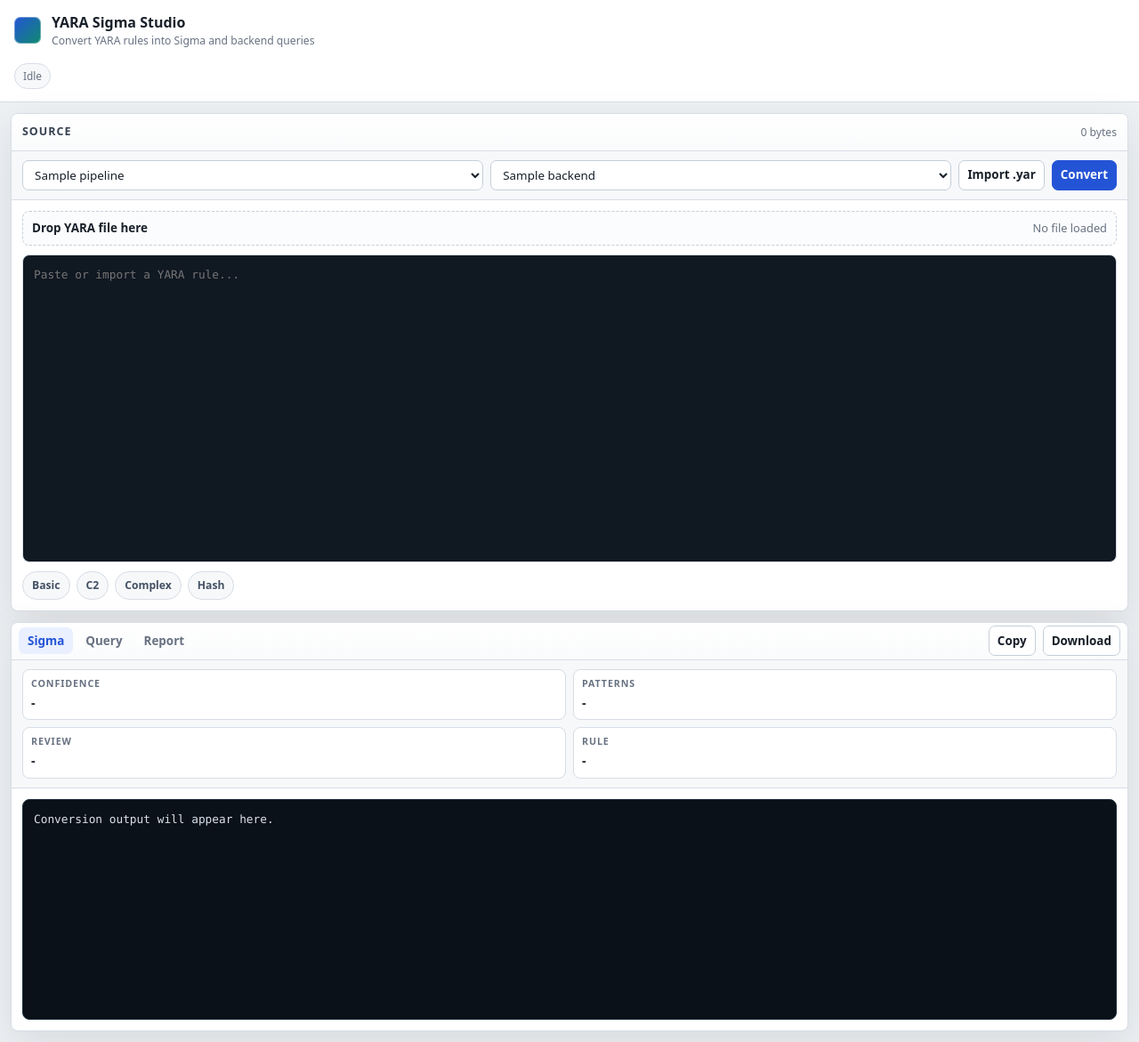
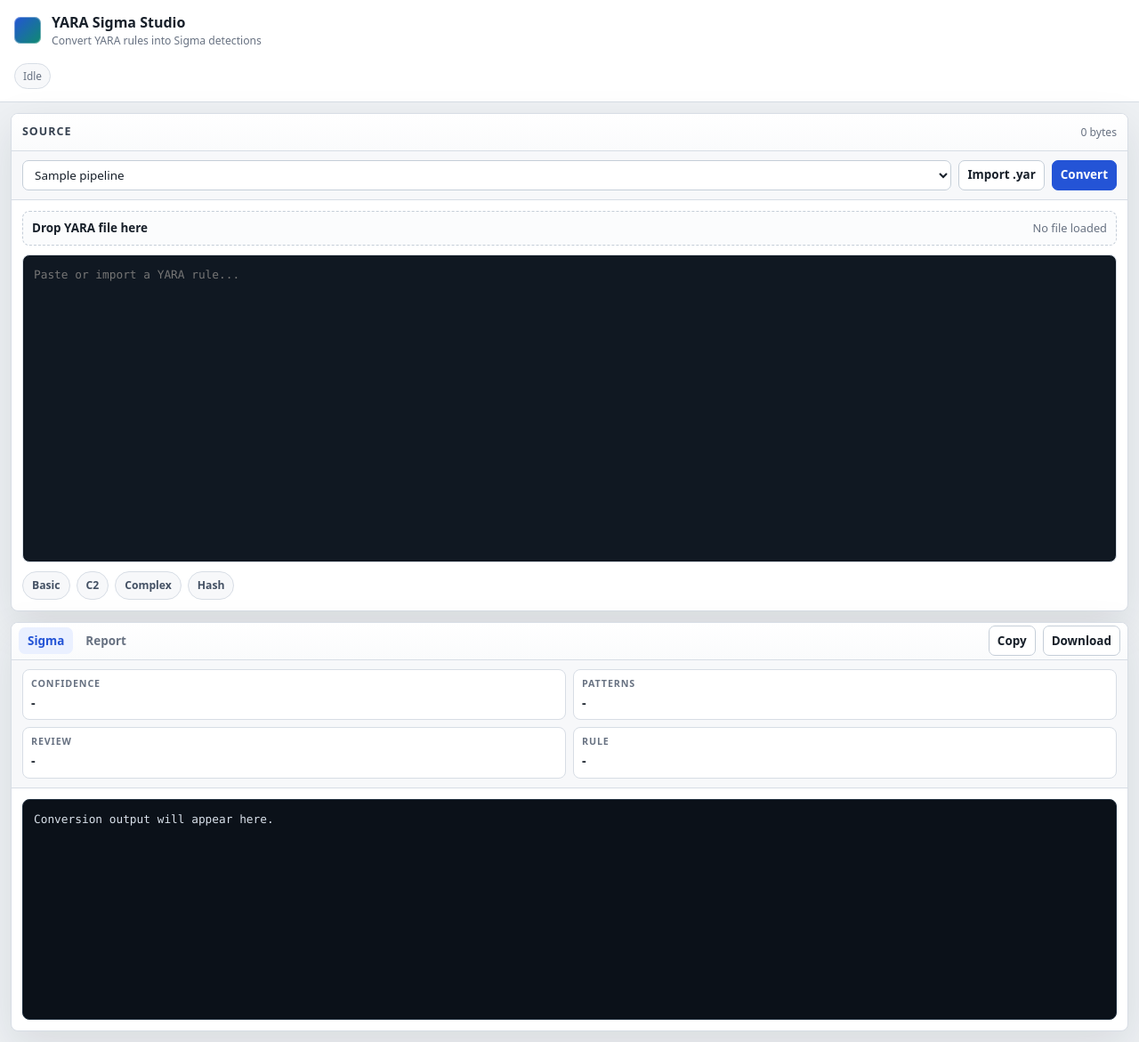
Before and after one commit to wahidhendrawan/yara-sigma-webui, a Flask app: template templates/index.html in a window 1280 px wide. Shown: the whole page at 89% size. Run offline with Flask 3, Linux system fonts and the light colour scheme; the template is opened without the code that fills it: most values are stand-ins (such as "Sample title", 1, 10 or a date in 2020).

Commit message:
Focus web app on YARA to Sigma only

```diff
--- a/app.py
+++ b/app.py
@@ -1,7 +1,7 @@
 """Flask web UI for yar2sig.
 
-Serves a single-page converter. POST /api/convert returns the Sigma
-rule (YAML), conversion report, and native queries for all backends.
+Serves a single-page YARA to Sigma converter. POST /api/convert returns
+the Sigma rule (YAML), conversion report, and quality metadata.
 """
 
 from __future__ import annotations
@@ -10,9 +10,7 @@ import yaml
 from flask import Flask, jsonify, render_template, request
 
 from yar2sig import (
-    BACKENDS,
     available_pipelines,
-    generate_query,
     load_mapping,
 )
 from yar2sig.emitter import emit_sigma
@@ -33,13 +31,12 @@ def index():
     return render_template(
         "index.html",
         pipelines=available_pipelines(),
-        backends={k: v[0] for k, v in BACKENDS.items()},
     )
 
 
 @app.route("/healthz")
 def healthz():
-    return jsonify(status="ok", pipelines=available_pipelines(), backends=list(BACKENDS))
+    return jsonify(status="ok", pipelines=available_pipelines())
 
 
 @app.route("/api/convert", methods=["POST"])
@@ -53,23 +50,18 @@ def api_convert():
 
     text = (data.get("rule") or "").strip()
     pipeline = data.get("pipeline") or "sysmon"
-    backend = data.get("backend") or "splunk"
     if not text:
         return _error("No YARA rule provided", 400)
     if pipeline not in available_pipelines():
         return _error("Unknown mapping pipeline", 400, available=available_pipelines())
-    if backend not in BACKENDS:
-        return _error("Unknown backend", 400, available=list(BACKENDS))
 
     try:
         parsed = parse_yara_rule(text)
         rule, report = emit_sigma(parsed, load_mapping(pipeline))
         sigma_yaml = yaml.safe_dump(rule, sort_keys=False, allow_unicode=True)
-        query = generate_query(backend, rule, parsed.get("strings", []))
         return jsonify(
             sigma=sigma_yaml,
             report=report,
-            query=query,
             quality=rule.get("x_yar2sig", {}),
             parsed={
                 "name": parsed["name"],
--- a/templates/index.html
+++ b/templates/index.html
@@ -32,7 +32,7 @@ button{cursor:pointer}
 .panelHead{height:42px;border-bottom:1px solid var(--line);display:flex;align-items:center;justify-content:space-between;padding:0 12px;gap:10px;background:linear-gradient(180deg,#fff,#fafbfc)}
 .panelTitle{font-size:.78rem;font-weight:800;text-transform:uppercase;letter-spacing:.08em;color:#364150}
 .counter{font-size:.76rem;color:var(--muted);white-space:nowrap}
-.toolbar{padding:10px 12px;border-bottom:1px solid var(--line);display:grid;grid-template-columns:minmax(0,1fr) minmax(0,1fr) auto auto;gap:8px;background:var(--surface2)}
+.toolbar{padding:10px 12px;border-bottom:1px solid var(--line);display:grid;grid-template-columns:minmax(0,1fr) auto auto;gap:8px;background:var(--surface2)}
 select,.btn{height:34px;border:1px solid var(--line2);border-radius:7px;background:#fff;color:var(--ink);padding:0 9px;font-size:.84rem}
 select:focus,.btn:focus,textarea:focus{outline:2px solid rgba(36,84,214,.22);outline-offset:1px}
 .btn{font-weight:750;white-space:nowrap}
@@ -66,7 +66,7 @@ textarea{width:100%;min-height:0;height:100%;resize:none;border:1px solid var(--
   .workspace{height:auto;min-height:calc(100dvh - 64px);grid-template-columns:1fr;padding:12px}
   .panel{min-height:460px}
   .panel:first-child{min-height:560px}
-  .toolbar{grid-template-columns:1fr 1fr auto auto}
+  .toolbar{grid-template-columns:1fr auto auto}
   .summary{grid-template-columns:1fr 1fr}
 }
 @media(min-width:1281px){
@@ -93,7 +93,7 @@ textarea{width:100%;min-height:0;height:100%;resize:none;border:1px solid var(--
       <div class="mark"></div>
       <div>
         <h1>YARA Sigma Studio</h1>
-        <p>Convert YARA rules into Sigma and backend queries</p>
+        <p>Convert YARA rules into Sigma detections</p>
       </div>
     </div>
     <div class="status" id="status">
@@ -110,9 +110,6 @@ textarea{width:100%;min-height:0;height:100%;resize:none;border:1px solid var(--
       <div class="toolbar">
         <select id="pipeline" title="Mapping pipeline">
           {% for p in pipelines %}<option value="{{p}}">{{p}}</option>{% endfor %}
-        </select>
-        <select id="backend" title="SIEM backend">
-          {% for k,v in backends.items() %}<option value="{{k}}">{{v}}</option>{% endfor %}
         </select>
         <button class="btn" type="button" onclick="pickFile()">Import .yar</button>
         <button class="btn primary" id="convertBtn" onclick="doConvert()">Convert</button>
@@ -136,7 +133,6 @@ textarea{width:100%;min-height:0;height:100%;resize:none;border:1px solid var(--
     <section class="panel">
       <div class="resultTabs">
         <button class="tab active" data-tab="sigma" onclick="switchTab('sigma')">Sigma</button>
-        <button class="tab" data-tab="query" onclick="switchTab('query')">Query</button>
         <button class="tab" data-tab="report" onclick="switchTab('report')">Report</button>
         <div class="actions">
           <button class="btn" id="copyBtn" onclick="copyOut()">Copy</button>
@@ -152,7 +148,6 @@ textarea{width:100%;min-height:0;height:100%;resize:none;border:1px solid var(--
       <div class="outputWrap">
         <div class="err" id="err"></div>
         <pre class="out" id="out-sigma">Conversion output will appear here.</pre>
-        <pre class="out hidden" id="out-query"></pre>
         <ul class="out report hidden" id="out-report"></ul>
       </div>
     </section>
@@ -180,7 +175,7 @@ function loadSample(key){
 function switchTab(tab){
   current = tab;
   document.querySelectorAll('.tab').forEach(btn => btn.classList.toggle('active', btn.dataset.tab === tab));
-  ['sigma','query','report'].forEach(name => document.getElementById('out-' + name).classList.toggle('hidden', name !== tab));
+  ['sigma','report'].forEach(name => document.getElementById('out-' + name).classList.toggle('hidden', name !== tab));
 }
 function updateStatus(quality){
   const status = document.getElementById('status');
@@ -216,7 +211,6 @@ function loadFile(file){
 async function doConvert(){
   const rule = document.getElementById('rule').value;
   const pipeline = document.getElementById('pipeline').value;
-  const backend = document.getElementById('backend').value;
   const err = document.getElementById('err');
   const btn = document.getElementById('convertBtn');
   err.style.display = 'none';
@@ -230,13 +224,12 @@ async function doConvert(){
     const response = await fetch('/api/convert', {
       method: 'POST',
       headers: {'Content-Type': 'application/json'},
-      body: JSON.stringify({rule, pipeline, backend})
+      body: JSON.stringify({rule, pipeline})
     });
     const data = await response.json();
     if(!response.ok) throw new Error(data.error || 'Conversion failed');
     lastSigma = data.sigma;
     document.getElementById('out-sigma').textContent = data.sigma;
-    document.getElementById('out-query').textContent = data.query;
     document.getElementById('out-report').innerHTML = data.report.map(item => `<li>${esc(item)}</li>`).join('');
     document.getElementById('metricConfidence').textContent = `${data.quality.confidence || '-'} ${data.quality.confidence_score ?? ''}`.trim();
     document.getElementById('metricPatterns').textContent = data.parsed.patterns;
```
Also changed, not shown: tests/test_convert.py (+7 -4 lines), README.md.
